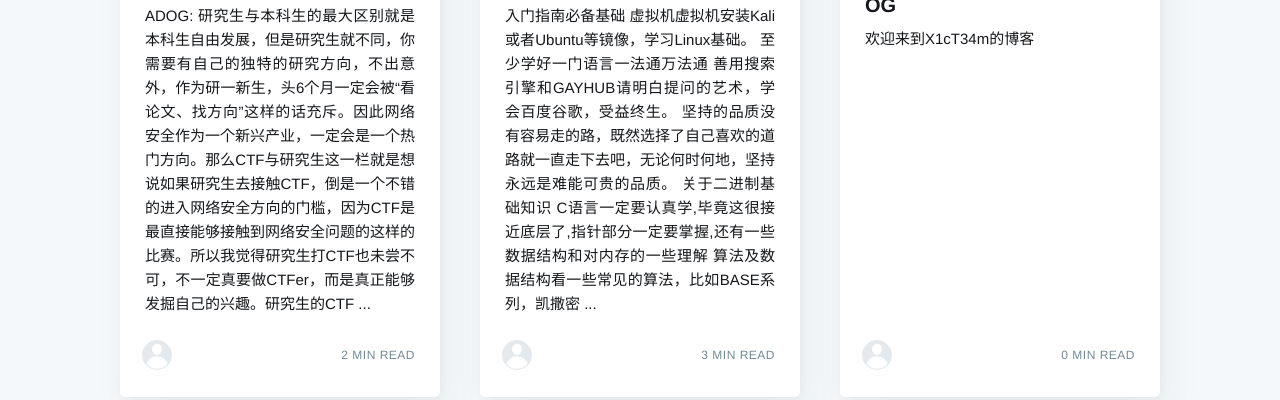
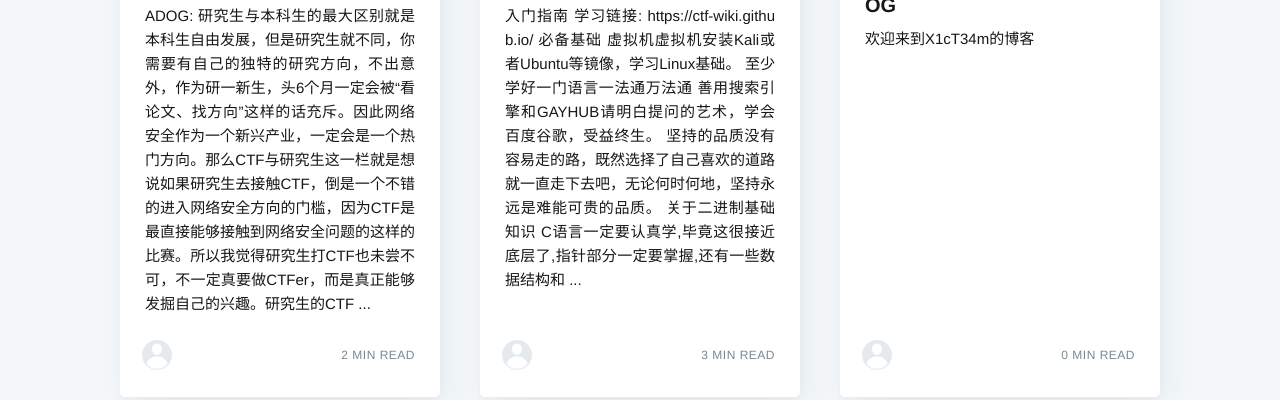
Before and after one commit to X1cT34m/X1cT34m.github.io, a plain HTML site: page index.html in a window 1280 px wide. Shown: the part 401-801 px from the top of the page. Drawn offline with Linux system fonts and the light colour scheme.

Commit message:
Site updated: 2018-09-05 22:04:18

```diff
--- a/index.html
+++ b/index.html
@@ -196,7 +196,10 @@
 
 
 
-								入门指南必备基础
+								入门指南
+学习链接: https://ctf-wiki.github.io/
+
+必备基础
 虚拟机虚拟机安装Kali或者Ubuntu等镜像，学习Linux基础。
 
 至少学好一门语言一法通万法通
@@ -207,9 +210,7 @@
 
 
 关于二进制基础知识
-C语言一定要认真学,毕竟这很接近底层了,指针部分一定要掌握,还有一些数据结构和对内存的一些理解
-
-算法及数据结构看一些常见的算法，比如BASE系列，凯撒密
+C语言一定要认真学,毕竟这很接近底层了,指针部分一定要掌握,还有一些数据结构和
 								...
 							</p>
 						</section>
```
Also changed, not shown: 2018/09/05/入门指南/index.html (+4 -1 lines), archives/2018/09/index.html (+5 -4 lines), archives/2018/index.html (+5 -4 lines), archives/index.html (+5 -4 lines), 关于/index.html (+4 -0 lines).
